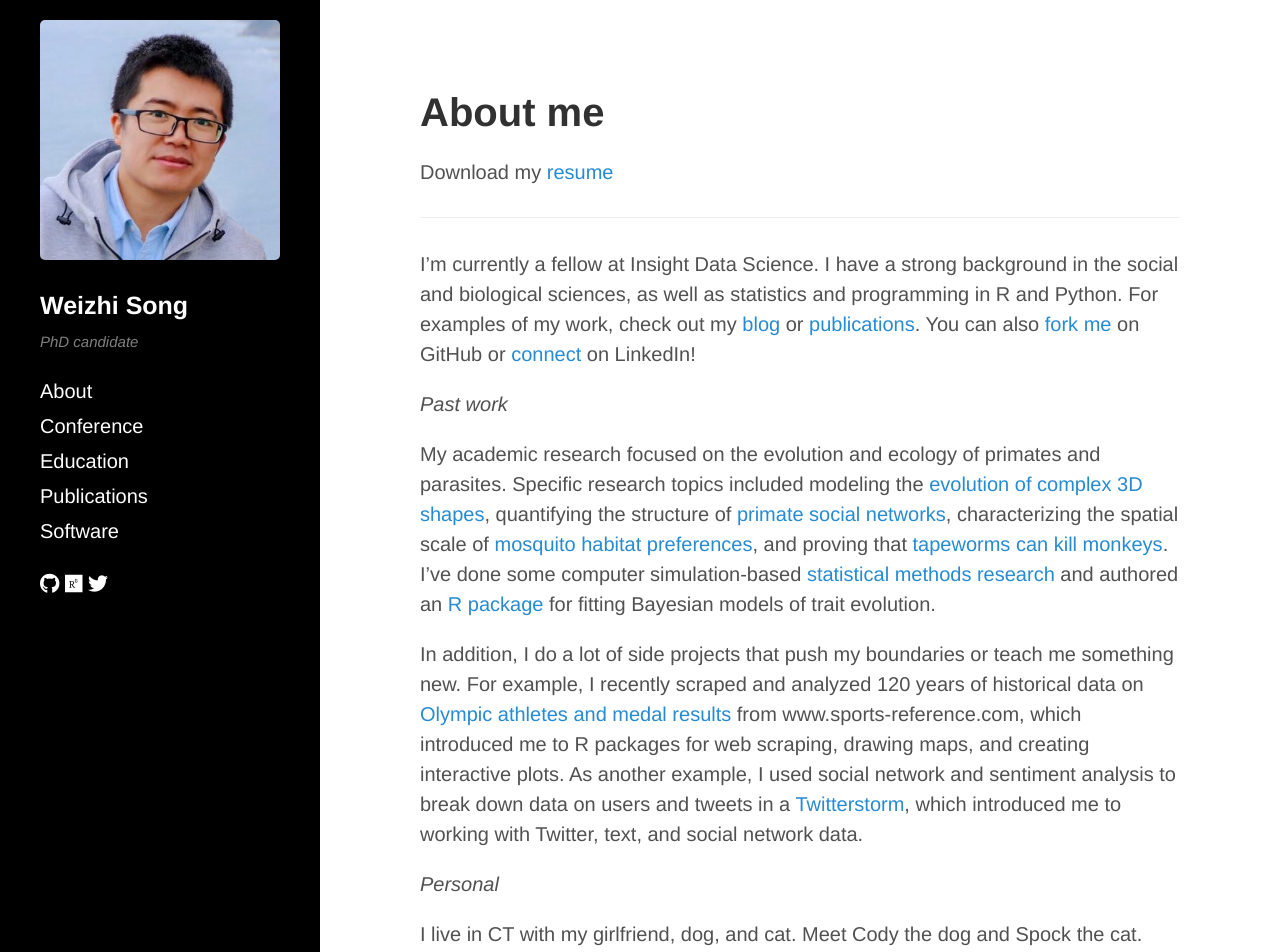
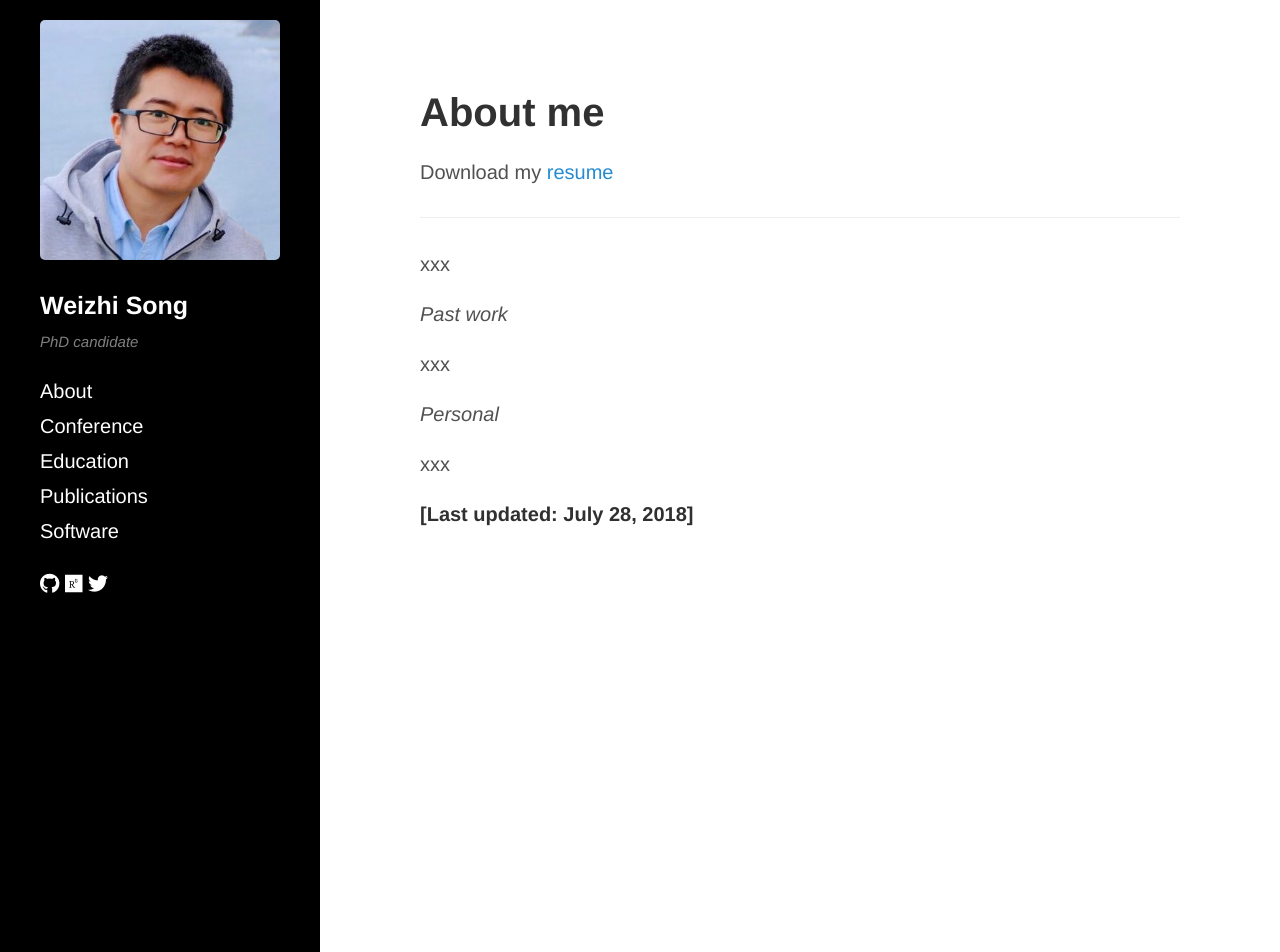
Before and after one commit to songweizhi/songweizhi.github.io, a Jekyll site: the page built from index.md, in a window 1280 px wide and 1400 px high. Shown: the top 952 px of the window. Built offline with Jekyll 4.4.1, drawn with Linux system fonts in a browser that asks for light colours; nearby versions of some CDN libraries; some of the changed text lies outside the part shown; grey boxes are pictures that could not be loaded.

Commit message:
Initial commit

```diff
--- a/index.md
+++ b/index.md
@@ -9,26 +9,15 @@ Download my [resume](https://rgriff23.github.io/assets/pdfs/Randi_Griffin_resume
 
 ___
 
-I'm currently a fellow at Insight Data Science. I have a strong background in the social and biological sciences, as well as statistics and programming in R and Python. For examples of my work, check out my [blog](https://rgriff23.github.io/blog.html) or [publications](https://rgriff23.github.io/blog.html). You can also [fork me](https://github.com/rgriff23) on GitHub or [connect](https://www.linkedin.com/in/randigriffin) on LinkedIn!
+xxx
 
 *Past work*
 
-My academic research focused on the evolution and ecology of primates and parasites. Specific research topics included modeling the [evolution of complex 3D shapes](https://rgriff23.github.io/2017/11/10/plotting-shape-changes-geomorph.html), quantifying the structure of [primate social networks](https://rgriff23.github.io/2017/04/26/primate-social-networks-in-igraph.html), characterizing the spatial scale of [mosquito habitat preferences](https://rgriff23.github.io/2017/05/23/mosquito-community-ecology-in-vegan.html), and proving that [tapeworms can kill monkeys](https://rgriff23.github.io/projects/gelada). I've done some computer simulation-based [statistical methods research](https://rgriff23.github.io/projects/pcm) and authored an [R package](https://rgriff23.github.io/projects/btw) for fitting Bayesian models of trait evolution.
-
-In addition, I do a lot of side projects that push my boundaries or teach me something new. For example, I recently scraped and analyzed 120 years of historical data on [Olympic athletes and medal results](https://rgriff23.github.io/2018/05/27/olympic-history-1-web-scraping.html) from www.sports-reference.com, which introduced me to R packages for web scraping, drawing maps, and creating interactive plots. As another example, I used social network and sentiment analysis to break down data on users and tweets in a [Twitterstorm](https://rgriff23.github.io/2017/06/29/Katie-Hinde-Twitterstorm.html), which introduced me to working with Twitter, text, and social network data.
+xxx
 
 *Personal*
 
-I live in CT with my girlfriend, dog, and cat. Meet Cody the dog and Spock the cat.
+xxx
 
-<p align="center">
-  <img src="https://i.imgur.com/EwNGdMe.jpg">
-</p>
-
-Sorry about the eyeshine. I'll get a good pic of them together one day!
-
-*Ice hockey*
-
-I play professional women's ice hockey for the [Connecticut Whale](https://www.theicegarden.com/2018/7/10/17553146/connecticut-whale-sign-randi-griffin-sarah-hughson-re-sign-hanna-beattie-team-korea-free-agency) and internationally for [Team Korea](https://today.duke.edu/2018/03/duke-olympian-will-soon-defend-her-phd). Previously, I played varsity women's ice hockey at [Harvard University](https://www.thecrimson.com/article/2018/2/1/randi-griffin-15q/). When I'm not playing, I coach!
 
 **[Last updated: July 28, 2018]**
```
